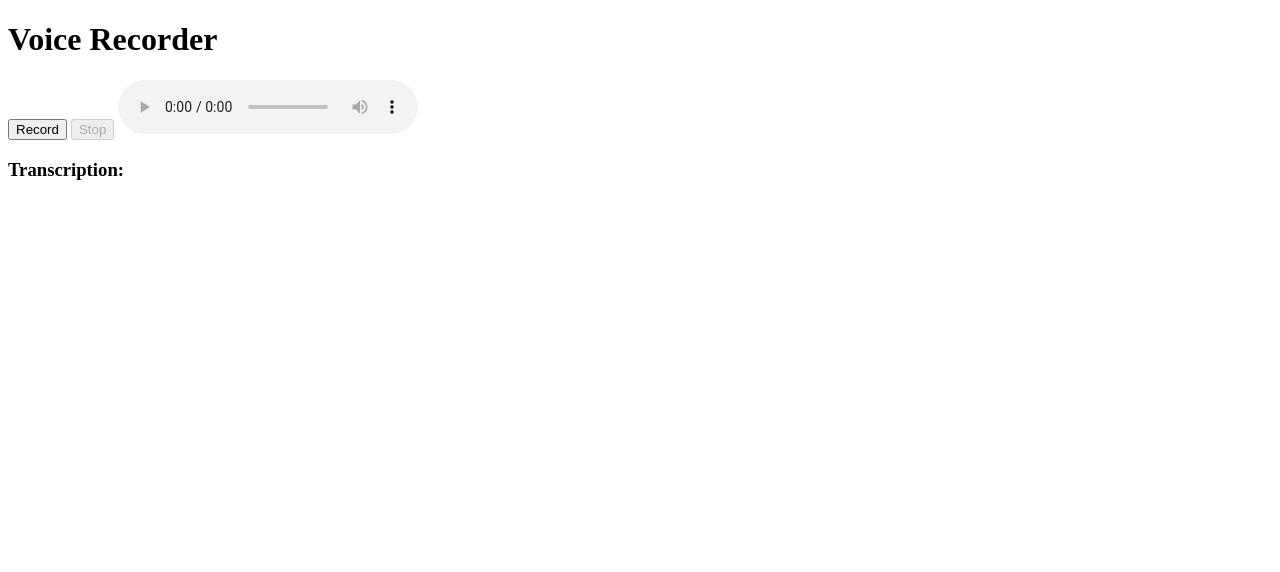
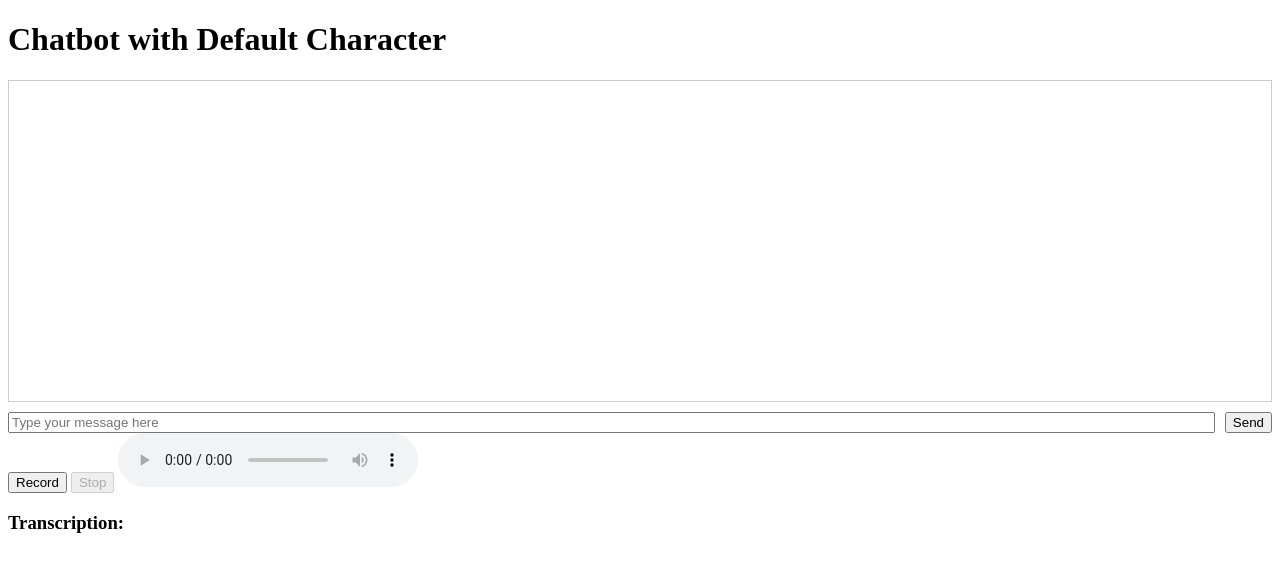
Before and after one commit to TeamWhatssUp/Whats_Up, a Django app: page /chatbot/ in a window 1280 px wide. Shown: the top 572 px of the page. Run offline with Django 5.2, Linux system fonts and the light colour scheme; parts of the project's set-up code (start-up, migrations or seed data) failed here and were passed over.

Commit message:
update : STT

```diff
--- a/django_project/accounts/urls.py
+++ b/django_project/accounts/urls.py
@@ -9,7 +9,7 @@ from .views import (
     chatbot_page,
     friends_selection,
     chatbot_api,
-    save_audio
+
 
 )
 from .views import chatbot_api
@@ -29,7 +29,7 @@ urlpatterns = [
     path('', index, name='index'),
     path('friends-selection/', friends_selection, name='friends_selection'),  # 등장인물 선택 화면
     path('chatbot/api/', chatbot_api, name='chatbot_api'),
-    path('save-audio/', save_audio, name='save_audio'),
+
 
 
 ]
--- a/django_project/accounts/views.py
+++ b/django_project/accounts/views.py
@@ -6,12 +6,23 @@ from rest_framework import status
 from .serializers import UserSerializer
 from rest_framework_simplejwt.views import TokenObtainPairView
 from django.shortcuts import redirect
+from django.core.files.storage import default_storage
+from django.conf import settings
 from django.views import View
 from django.http import JsonResponse
 from django.views.decorators.csrf import csrf_exempt
 import json
 from .llm import generate_chat_response
 from langchain_openai import OpenAIEmbeddings
+from openai import OpenAI
+from dotenv import load_dotenv
+import pyaudio
+import wave
+import os
+import base64
+import uuid
+from datetime import datetime
+import logging
 
 
 
@@ -99,3 +110,83 @@ def chatbot_api(request):
         except Exception as e:
             return JsonResponse({"error": str(e)}, status=500)  # 예외 처리
     return JsonResponse({"error": "Invalid request method"}, status=400)  # POST가 아닌 경우 처리
+
+
+load_dotenv()
+
+client = OpenAI(
+    api_key = os.getenv("OPENAI_API_KEY")
+)
+
+logger = logging.getLogger(__name__)
+
+@csrf_exempt
+def save_audio(request):
+    if request.method == 'POST' and request.FILES.get('audio_file'):
+        audio_file = request.FILES['audio_file']
+
+        # Generate a unique file name
+        unique_id = uuid.uuid4().hex
+        timestamp = datetime.now().strftime('%Y%m%d%H%M%S')
+        file_extension = os.path.splitext(audio_file.name)[-1]
+        unique_filename = f"audio_{timestamp}_{unique_id}{file_extension}"
+
+        save_path = os.path.join(settings.BASE_DIR, 'static/audios', unique_filename)
+
+        # Debug: Log the generated file path and name
+        logger.debug(f"Generated file path: {save_path}")
+
+        # Ensure the directory exists
+        try:
+            os.makedirs(os.path.dirname(save_path), exist_ok=True)
+        except Exception as e:
+            logger.error(f"Error creating directories: {e}")
+            return JsonResponse({'success': False, 'message': 'Error creating directories.'})
+        # Save the file
+        try:
+            with open(save_path, 'wb') as f:
+                for chunk in audio_file.chunks():
+                    f.write(chunk)
+        except Exception as e:
+            logger.error(f"Error saving the audio file: {e}")
+            return JsonResponse({'success': False, 'message': 'Error saving audio file.'})
+
+        # Call Whisper API to transcribe the audio
+        transcription = transcribe_audio_with_whisper(save_path)
+
+        if transcription:
+            return JsonResponse({
+                'success': True,
+                'message': 'Audio saved and transcribed successfully.',
+                'filename': unique_filename,
+                'transcription': transcription
+            })
+        else:
+            return JsonResponse({
+                'success': False,
+                'message': 'Audio saved, but transcription failed.'
+            })
+
+    return JsonResponse({'success': False, 'message': 'Invalid request.'})
+
+def transcribe_audio_with_whisper(audio_path):
+    try:
+        # Open the audio file
+        with open(audio_path, 'rb') as audio_file:
+            # Send the audio file to OpenAI Whisper API
+            response = client.audio.transcriptions.create(
+                model="whisper-1",  # Whisper 모델 사용
+                file=audio_file,
+                language=["en", "kr"]  # 언어 설정 (영어)
+            )
+
+        # Log the API response to check the returned data
+        logger.debug(f"Whisper API response: {response}")
+
+        # Extract the transcription from the response
+        transcription = response.text
+        return transcription
+
+    except Exception as e:
+        logger.error(f"Error during transcription: {e}")
+        return None
--- a/django_project/templates/chatbot.html
+++ b/django_project/templates/chatbot.html
@@ -1,29 +1,10 @@
 <!DOCTYPE html>
 <html lang="en">
-
 <head>
     <meta charset="UTF-8">
     <meta name="viewport" content="width=device-width, initial-scale=1.0">
-    <title>Voice Recorder</title>
-</head>
-
-<body>
-    <div class="container">
-        <h1>Voice Recorder</h1>
-        <div class="recorder">
-            <button id="recordBtn" class="button record">Record</button>
-            <button id="stopBtn" class="button stop" disabled>Stop</button>
-            <audio id="audioPlayback" controls></audio>
-        </div>
-        <p id="statusMessage"></p>
-        <div id="transcriptionResult">
-            <h3>Transcription:</h3>
-            <p id="transcriptionText"></p>
-        </div>
-    </div>
-
+    <title>Chatbot</title>
     <script>
-
         // URL에서 캐릭터 이름 가져오기
         const urlParams = new URLSearchParams(window.location.search);
         const character = urlParams.get('character');
@@ -38,13 +19,13 @@
         };
 
         // 메시지 전송 처리
-        async function sendMessage() {
-            const userInput = document.getElementById("user-input").value;
+        async function sendMessage(message) {
+            const userInput = message || document.getElementById("user-input").value;
             const chatBox = document.getElementById("chat-box");
 
             // 서버로 메시지 전송
             try {
-                const response = await fetch("http://127.0.0.1:8000/chatbot/api/", { // 절대 경로 사용
+                const response = await fetch("http://127.0.0.1:8000/chatbot/api/", {
                     method: "POST",
                     headers: {
                         "Content-Type": "application/json",
@@ -68,9 +49,29 @@
                 chatBox.innerHTML += `<p><strong>Error:</strong> Unable to connect to the server.</p>`;
             }
         }
+    </script>
+</head>
+<body>
+    <h1>Chatbot with <span id="character-name"></span></h1>
+    <div id="chat-box" style="border: 1px solid #ccc; padding: 10px; height: 300px; overflow-y: auto;"></div>
+    <div style="display: flex; gap: 10px; margin-top: 10px;">
+        <input id="user-input" type="text" placeholder="Type your message here" style="flex: 1;">
+        <button onclick="sendMessage()">Send</button>
+    </div>
+    <div class="container">
 
-
-
+        <div class="recorder">
+            <button id="recordBtn" class="button record">Record</button>
+            <button id="stopBtn" class="button stop" disabled>Stop</button>
+            <audio id="audioPlayback" controls></audio>
+        </div>
+        <p id="statusMessage"></p>
+        <div id="transcriptionResult">
+            <h3>Transcription:</h3>
+            <p id="transcriptionText"></p>
+        </div>
+    </div>
+    <script>
         let mediaRecorder;
         let audioChunks = [];
         let audioBlob;
@@ -125,7 +126,7 @@
             const formData = new FormData();
             formData.append('audio_file', audioBlob, 'recording.wav');
 
-            fetch('/save-audio/', {
+            fetch('save-audio/', {
                 method: 'POST',
                 body: formData,
             })
@@ -135,6 +136,9 @@
                     statusMessage.textContent = "Audio saved and transcribed successfully.";
                     // Display the transcription
                     transcriptionText.textContent = data.transcription;
+
+                    // 자동으로 텍스트를 채팅으로 전송
+                    sendMessage(data.transcription);
                 } else {
                     statusMessage.textContent = data.message;
                 }
@@ -143,9 +147,7 @@
                 console.error('Error sending audio to server:', error);
                 statusMessage.textContent = "Error sending audio to server.";
             });
-
         }
     </script>
 </body>
-
 </html>
--- a/django_project/whatsup/urls.py
+++ b/django_project/whatsup/urls.py
@@ -1,6 +1,6 @@
 from django.contrib import admin
 from django.urls import path, include
-from accounts.views import chatbot_page, friends_selection, chatbot_api
+from accounts.views import chatbot_page, friends_selection, chatbot_api, save_audio
 
 urlpatterns = [
     path("admin/", admin.site.urls),
@@ -9,4 +9,6 @@ urlpatterns = [
     path('friends-selection/', friends_selection, name='friends_selection'),
     path('chatbot/api/', chatbot_api, name='chatbot_api'),  # chatbot/api 경로 직접 연결
     path('', include('main.urls')),
+    path('chatbot/save-audio/', save_audio, name='save_audio'),
+
 ]
```
Also changed, not shown: 9 other files.
